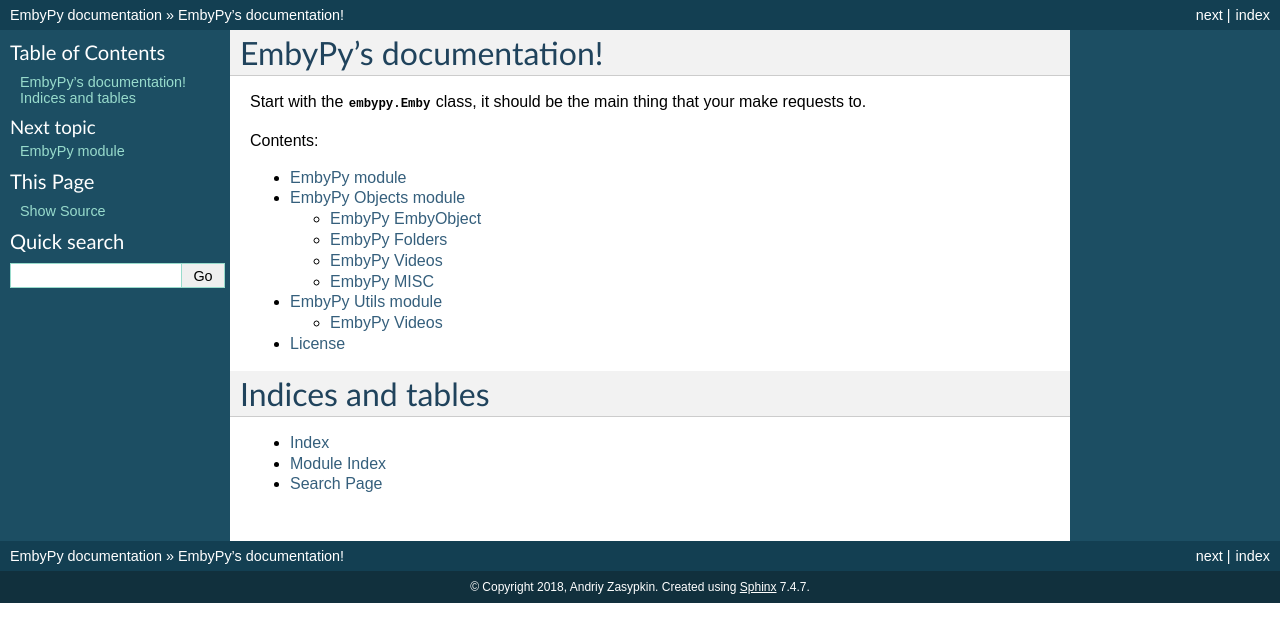
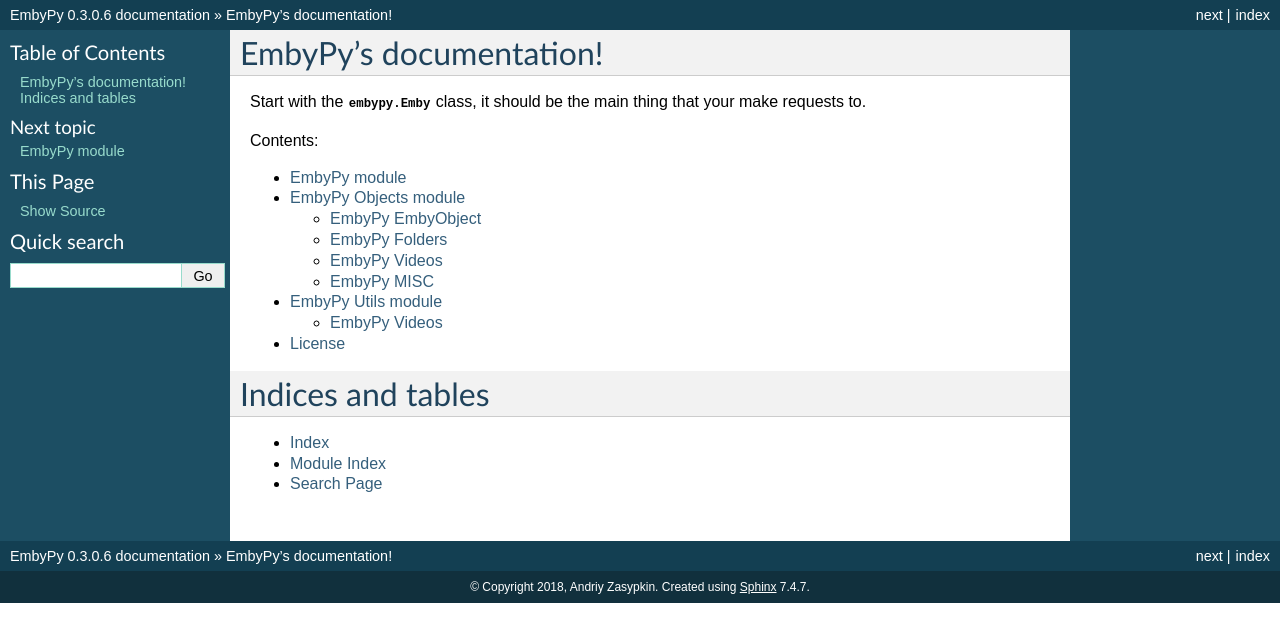
Before and after one commit to andy29485/embypy, a Sphinx documentation site: the page built from docs/index.rst, in a window 1280 px wide. Shown: the top 642 px of the page. Built offline with Sphinx 7.4.7, drawn with Linux system fonts in a browser that asks for light colours; some of the changed lines change nothing that is shown.

Commit message:
fixed docs, probably

```diff
--- a/docs/conf.py
+++ b/docs/conf.py
@@ -76,8 +76,8 @@
 #
 # The short X.Y version.
 version = ''
-with open('../embypy/__init__.py') as f:
-  version = re.search(r'^__version__\s*=\s*[\'"]([^\'"]*)[\'"]', f.read(), re.MULTILINE).group(1)
+with open('../setup.py') as f:
+  version = re.search(r'^\s*version\s*=\s*[\'"]([^\'"]*)[\'"]', f.read(), re.MULTILINE).group(1)
 
 # The full version, including alpha/beta/rc tags.
 release = version
```
